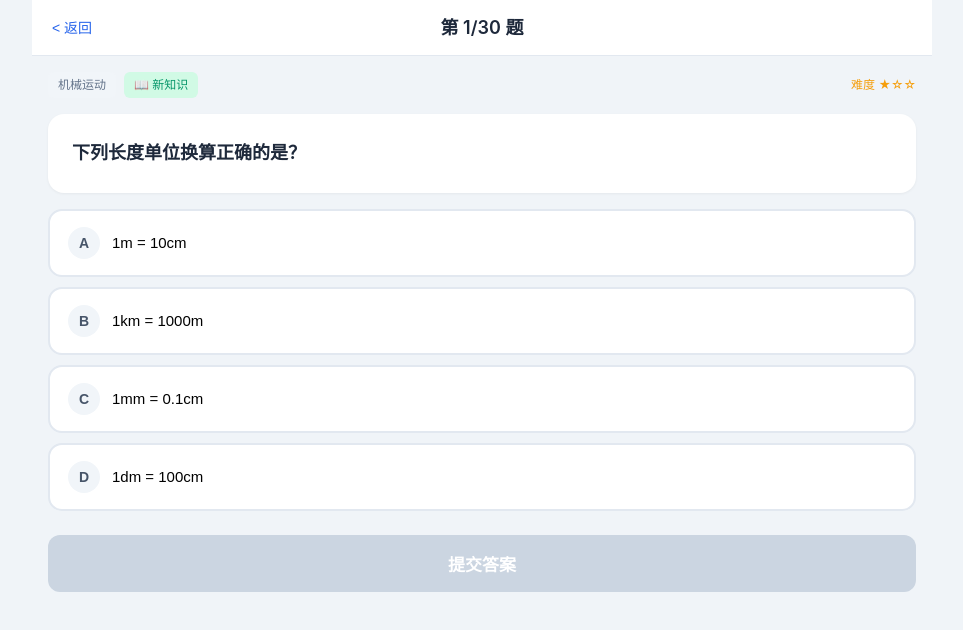
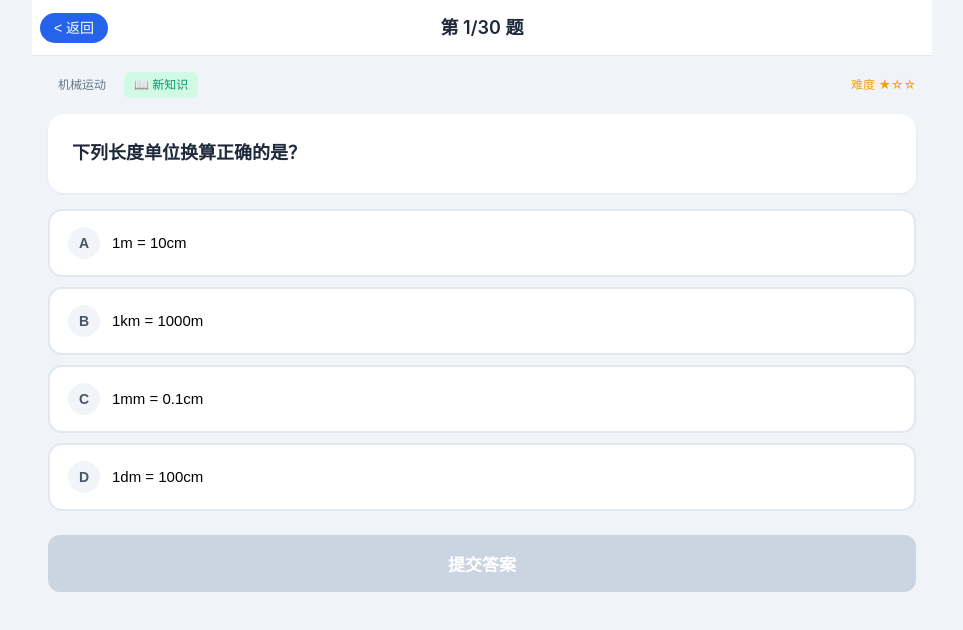
Before and after one commit to forestrain-git/Kids-Education, a website: page index.html in a window 1280 px wide. Both pictures are taken after a click on the button "开始练习". Shown: the whole page, without its empty margins (158-1121 px from the left). Drawn offline with Linux system fonts and the light colour scheme.

Commit message:
feat: make back button highly visible with blue pill style

```diff
--- a/index.html
+++ b/index.html
@@ -38,18 +38,21 @@ header h1 {
   left: 8px;
   top: 50%;
   transform: translateY(-50%);
-  background: none;
+  background: #2563EB;
   border: none;
   font-size: 14px;
-  color: #2563EB;
+  color: #fff;
   cursor: pointer;
-  padding: 8px 12px;
-  border-radius: 8px;
+  padding: 8px 14px;
+  border-radius: 20px;
   display: none;
   line-height: 1;
+  z-index: 100;
+  font-weight: 500;
 }
-#back-btn:hover {
-  background: #F1F5F9;
+#back-btn:active {
+  background: #1D4ED8;
+  transform: translateY(-50%) scale(0.96);
 }
 
 /* ========== 主内容区 ========== */
```
